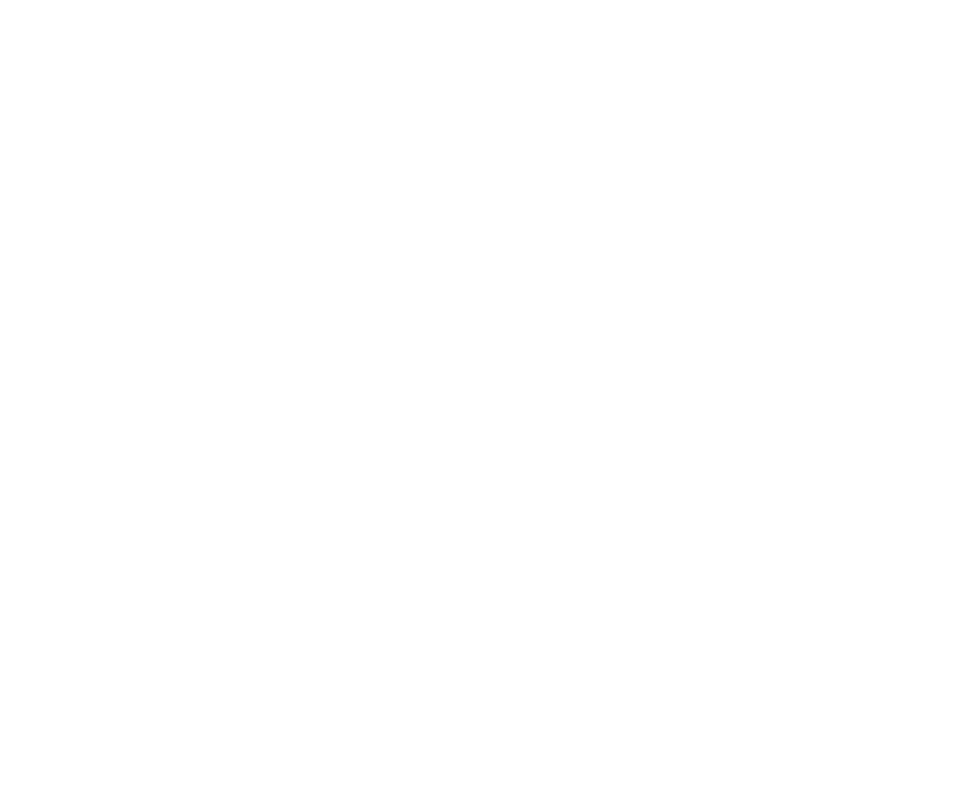
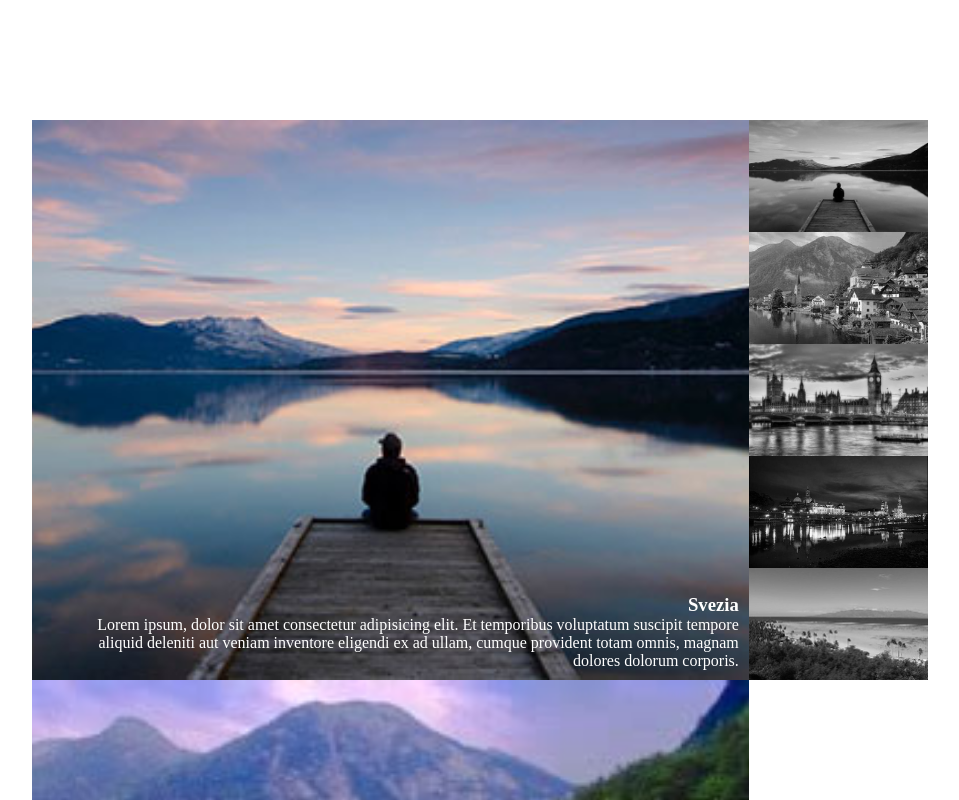
Before and after one commit to painteyes/js-array-carousel, a plain HTML site: page Milestone-2/index.html in a window 1280 px wide. Shown: the top 800 px of the page, without its empty margins (160-1119 px from the left). Drawn offline with Linux system fonts and the light colour scheme.

Commit message:
commit changes

```diff
--- a/Milestone-2/index.html
+++ b/Milestone-2/index.html
@@ -8,45 +8,25 @@
     <link rel="stylesheet" href="https://cdnjs.cloudflare.com/ajax/libs/font-awesome/5.15.4/css/all.min.css" integrity="sha512-1ycn6IcaQQ40/MKBW2W4Rhis/DbILU74C1vSrLJxCq57o941Ym01SwNsOMqvEBFlcgUa6xLiPY/NS5R+E6ztJQ==" crossorigin="anonymous" referrerpolicy="no-referrer" />
     <title>Document</title>
 </head>
+
 <body>
 
     <div class="app-container">
-
         <!-- Slider -->
         <div class="slider">
 
             <!-- Image container -->
             <div class="images-container">
-                <div class="single-image active">
 
-                    <!-- <img src="img/01.jpg" alt="">
-
-                    <div class="single-image-text">
-                        <h3>Titolo</h3>
-                        <p>Lorem ipsum dolor sit amet consectetur, adipisicing elit. Cum perspiciatis eligendi vitae incidunt libero, quos quo voluptatibus at assumenda accusamus alias, nisi nemo asperiores sed, dolor labore molestias qui sunt?</p>
-                    </div> -->
-
-                </div>
             </div>
 
             <!-- Thumbnails -->
             <div class="thumbnails">
 
-                <!-- <div class="single-thumb active">
-                    <img src="img/01.jpg" alt="">
-                </div> -->
-
             </div>
         </div>
-
-
-
-
-
     </div>
 
-
     <script type="text/javascript" src="js/script.js"></script>
-
 </body>
 </html>
--- a/Milestone-2/js/script.js
+++ b/Milestone-2/js/script.js
@@ -0,0 +1,57 @@
+const items = [
+    'img/01.jpg',
+    'img/02.jpg',
+    'img/03.jpg',
+    'img/04.jpg',
+    'img/05.jpg'
+];
+
+const title = [
+    'Svezia',
+    'Svizzera',
+    'Gran Bretagna',
+    'Germania',
+    'Paradise'
+];
+
+const text = [
+    'Lorem ipsum, dolor sit amet consectetur adipisicing elit. Et temporibus voluptatum suscipit tempore aliquid deleniti aut veniam inventore eligendi ex ad ullam, cumque provident totam omnis, magnam dolores dolorum corporis.',
+    'Lorem ipsum',
+    'Lorem ipsum, dolor sit amet consectetur adipisicing elit.',
+    'Lorem ipsum, dolor sit amet consectetur adipisicing elit. Et temporibus voluptatum suscipit tempore aliquid deleniti aut veniam inventore eligendi ex ad ullam,',
+    'Et temporibus voluptatum suscipit tempore aliquid deleniti aut veniam inventore eligendi ex ad ullam,',
+];
+
+const imagesContainer = document.querySelector('.images-container');
+const thumbnails = document.querySelector('.thumbnails');
+
+for (let i = 0; i < items.length; i++){
+
+    const thisPath = items[i];
+    const thisTitle = title[i];
+    const thisText = text[i];
+
+    // new image template
+    const singleImageDiv = `
+    <div class="single-image active">
+
+        <img src="${thisPath}" alt="">
+
+        <div class="single-image-text">
+            <h3>${thisTitle}</h3>
+            <p>${thisText}</p>
+        </div>
+    </div>
+    `;
+
+    // new thumb template
+    const singleThumbDiv = `
+    <div class="single-thumb">
+        <img src="${thisPath}" alt="">
+    </div>
+    `;
+
+    // append new image and new thumb
+    imagesContainer.innerHTML += singleImageDiv;
+    thumbnails.innerHTML += singleThumbDiv;
+}
```
Also changed, not shown: Milestone-1/index.html (+1 -8 lines).
